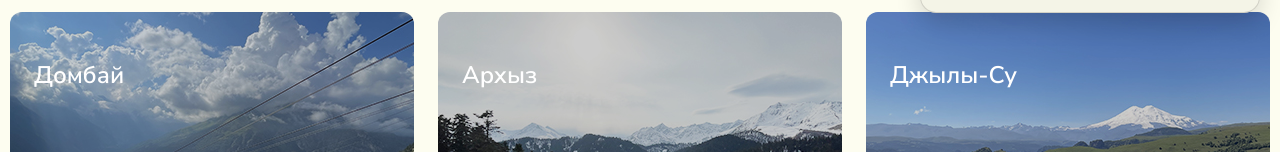
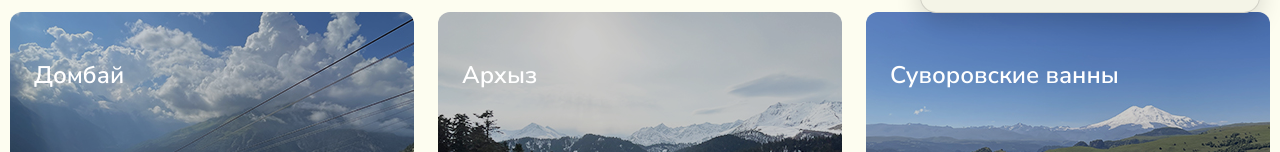
Before and after one commit to kurban00771/murat-mount, a plain HTML site: page route.html in a window 1280 px wide. Shown: the part 767-919 px from the top of the page. Drawn offline with Linux system fonts and the light colour scheme.

```diff
--- a/route.html
+++ b/route.html
@@ -88,7 +88,7 @@
 
           <div class="route-card" style="background-image: url(images/jily-su.jpg)">
             <div class="route-card__content">
-              <h3 class="route-card__title">Джылы-Су</h3>
+              <h3 class="route-card__title">Суворовские ванны </h3>
             </div>
           </div>
 
```
